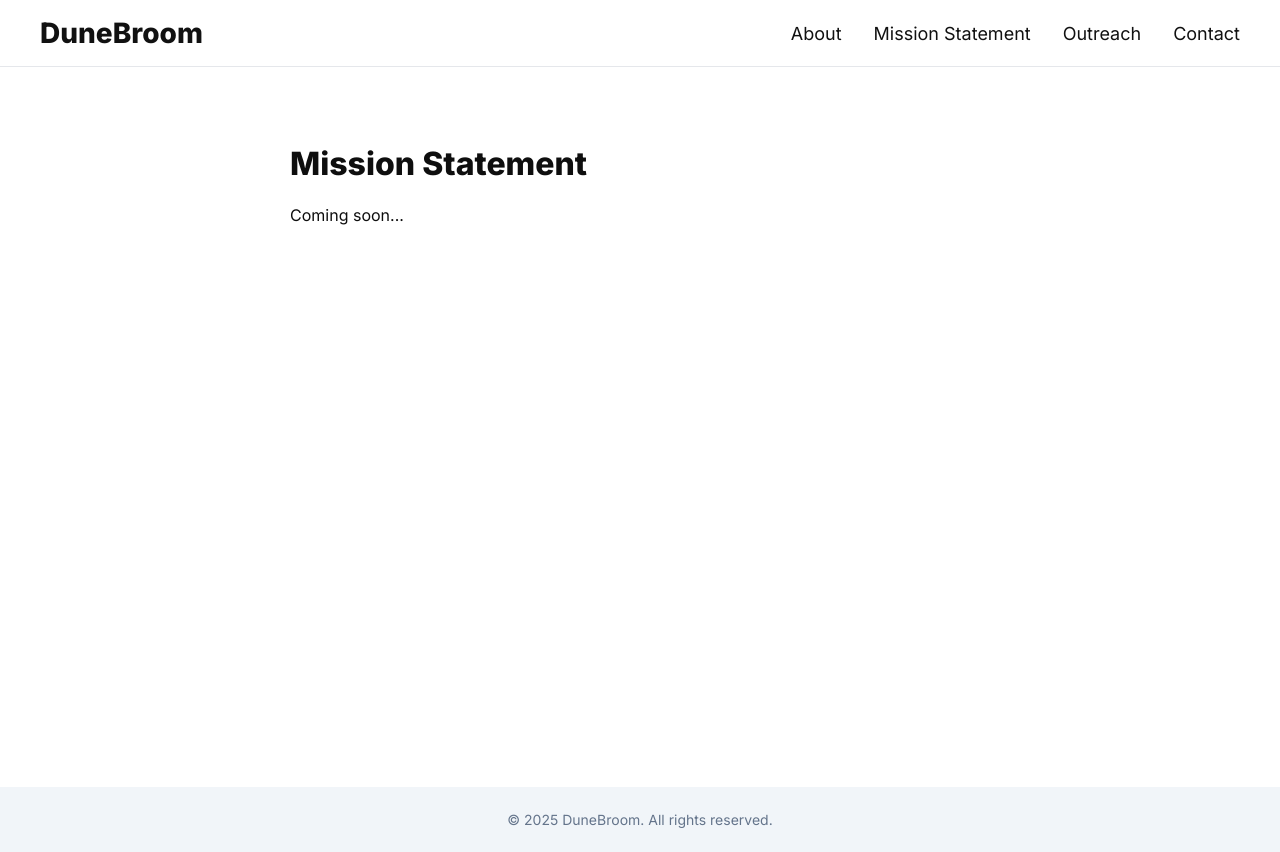
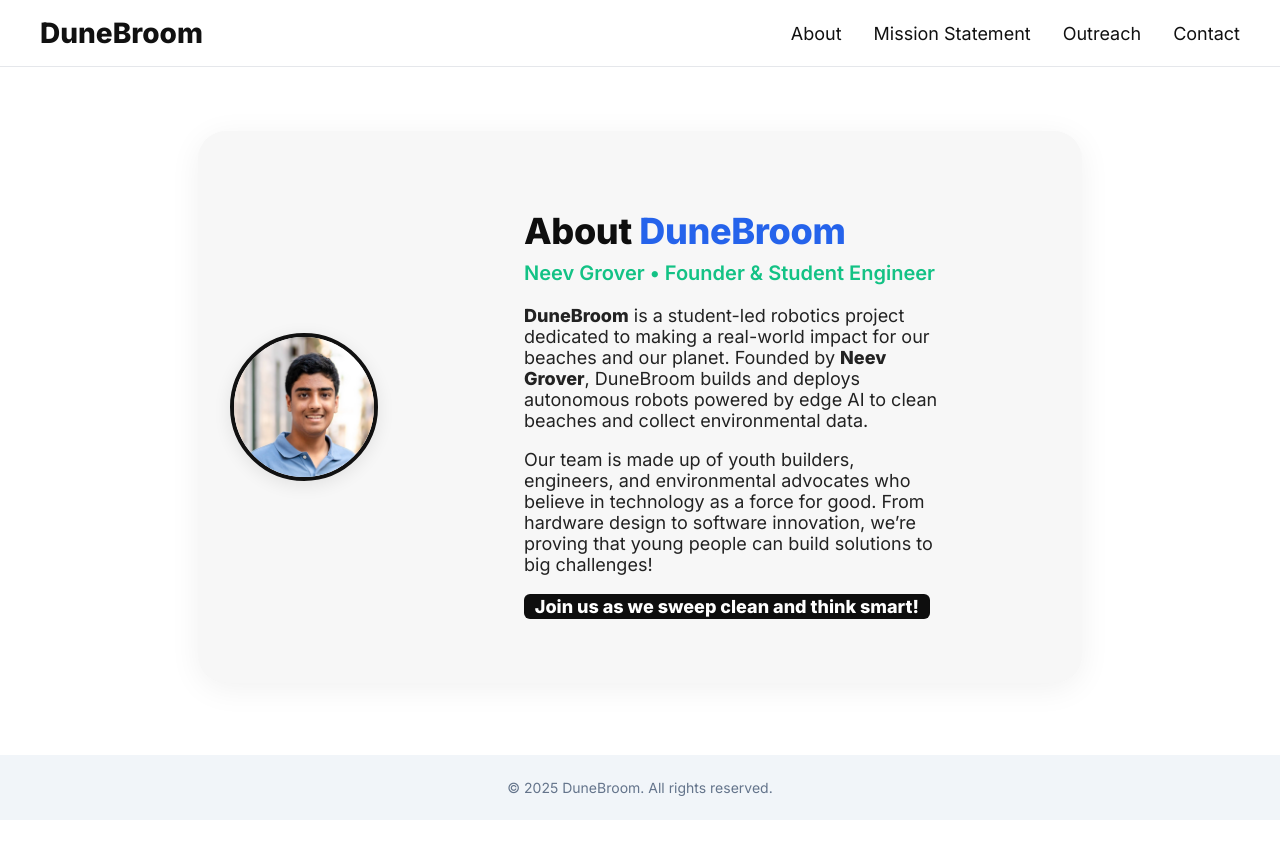
Before and after one commit to groverneev/DuneBroom_Website, a Next.js app: page /mission_statement in a window 1280 px wide. After the commit the page ends 820 px from the top, so only its background shows below. Built offline with nearby package versions, Linux system fonts and the light colour scheme.

Commit message:
idk_what_to_write

```diff
--- a/app/mission_statement/page.tsx
+++ b/app/mission_statement/page.tsx
@@ -1,8 +1,124 @@
+import Image from 'next/image';
+
 export default function Page() {
   return (
-    <main style={{ maxWidth: 700, margin: '2rem auto', padding: 24 }}>
-      <h1>Mission Statement</h1>
-      <p>Coming soon...</p>
+    <main style={{
+      minHeight: '80vh',
+      background: '#fff',
+      display: 'flex',
+      flexDirection: 'column',
+      alignItems: 'center',
+      fontFamily: 'Inter, Arial, Helvetica, sans-serif',
+      padding: '0',
+      margin: '0'
+    }}>
+      {/* Responsive style tag */}
+      <style>{`
+        @media (max-width: 700px) {
+          .about-section {
+            flex-direction: column !important;
+            align-items: center !important;
+            gap: 1.2rem !important;
+            text-align: center !important;
+            padding: 2rem 5vw !important;
+          }
+          .about-text {
+            max-width: 98vw !important;
+            width: 100% !important;
+            margin: 0 auto !important;
+            text-align: center !important;
+            font-size: 17px !important;
+          }
+          .about-section img {
+            margin: 0 auto !important;
+          }
+        }
+      `}</style>
+
+      <section
+        className="about-section"
+        style={{
+          width: '100%',
+          maxWidth: 820,
+          margin: '4rem auto 0 auto',
+          background: '#f7f7f7',
+          borderRadius: 28,
+          padding: '3rem 2rem',
+          boxShadow: '0 6px 32px rgba(20,20,25,0.06)',
+          display: 'flex',
+          flexDirection: 'row',
+          alignItems: 'center',
+          gap: '2.5rem'
+        }}
+      >
+        {/* --- Profile Image --- */}
+        <div style={{ flex: 'none' }}>
+          <Image
+            src="/profile.png"
+            alt="Neev Grover, founder of DuneBroom"
+            width={140}
+            height={140}
+            style={{
+              borderRadius: '50%',
+              border: '4px solid #111',
+              boxShadow: '0 4px 18px rgba(0,0,0,0.09)',
+              background: '#eee',
+              display: 'block',
+              margin: 0
+            }}
+          />
+        </div>
+        {/* --- Main About Text --- */}
+        <div
+          className="about-text"
+          style={{
+            maxWidth: 420,
+            width: '100%',
+            margin: '0 auto'
+          }}
+        >
+          <h1 style={{
+            fontSize: 36,
+            fontWeight: 800,
+            letterSpacing: '-0.01em',
+            marginBottom: 8,
+            color: '#0e0e0e'
+          }}>About <span style={{ color: '#2563eb' }}>DuneBroom</span></h1>
+          <h2 style={{
+            fontSize: 20,
+            fontWeight: 600,
+            color: '#13c285',
+            margin: 0,
+            marginBottom: 20
+          }}>Neev Grover • Founder & Student Engineer</h2>
+          <p style={{
+            fontSize: 18,
+            color: '#222',
+            marginBottom: 8
+          }}>
+            <b>DuneBroom</b> is a student-led robotics project dedicated to making a real-world impact for our beaches and our planet.
+            Founded by <b>Neev Grover</b>, DuneBroom builds and deploys autonomous robots powered by edge AI to clean beaches and collect environmental data.
+          </p>
+          <p style={{
+            fontSize: 18,
+            color: '#222'
+          }}>
+            Our team is made up of youth builders, engineers, and environmental advocates who believe in technology as a force for good. From hardware design to software innovation, we’re proving that young people can build solutions to big challenges!
+            <br />
+            <br />
+            <span style={{
+              background: '#0e0e0e',
+              color: '#fff',
+              padding: '0.1em 0.6em',
+              borderRadius: 6,
+              fontWeight: 700
+            }}>
+              Join us as we sweep clean and think smart!
+            </span>
+          </p>
+        </div>
+      </section>
     </main>
   )
 }
+//            Neev is a sophomore at The Harker School passionate about Computer Science, Chess, and Music.
```
